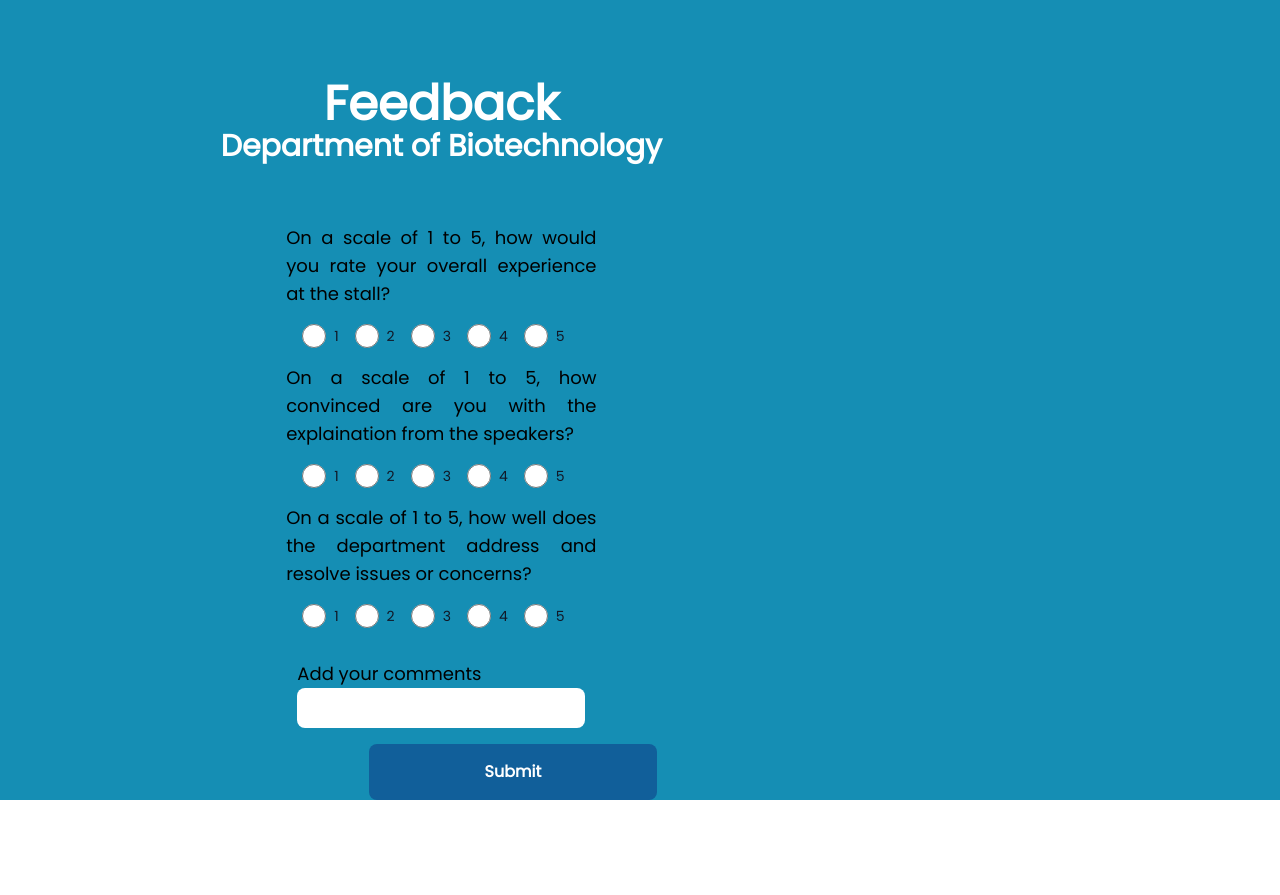
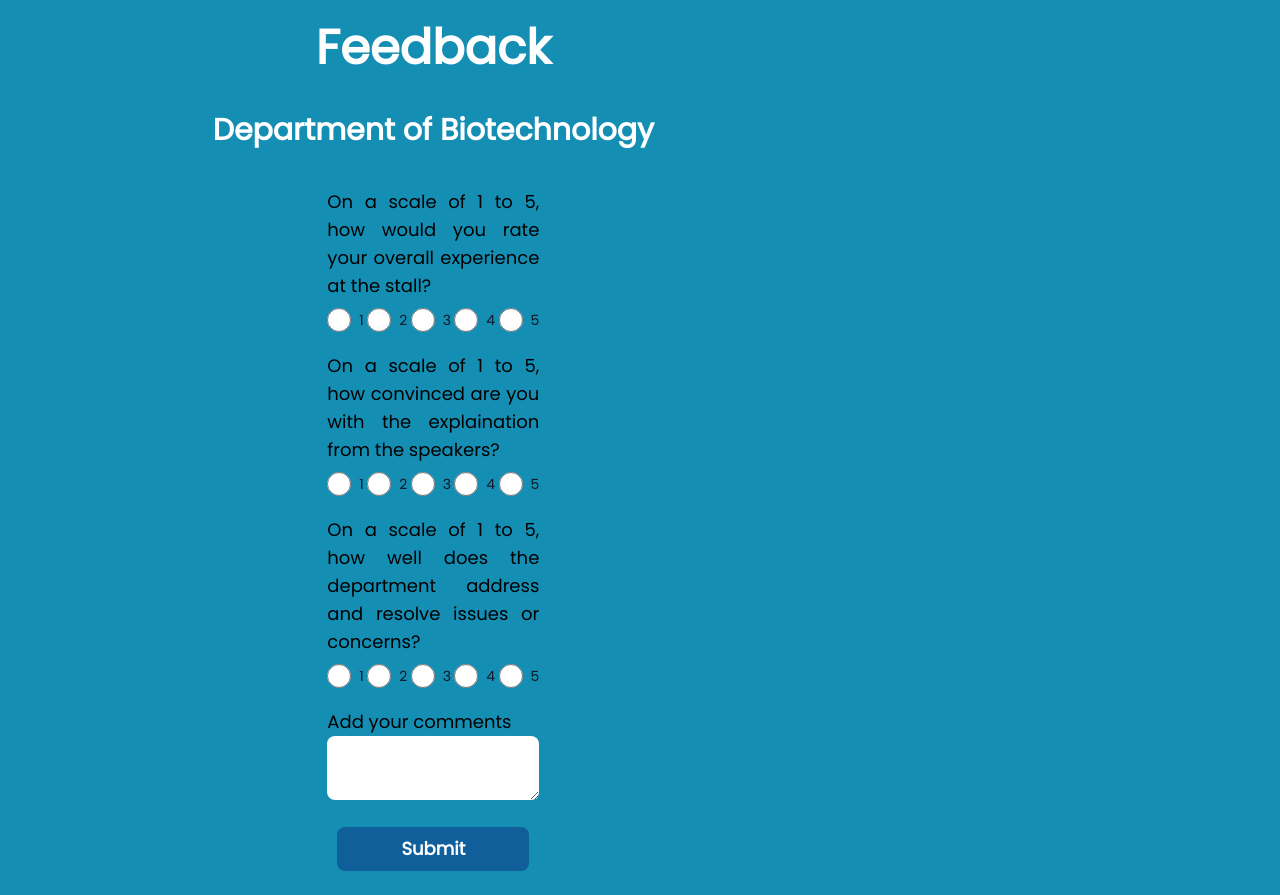
Before and after one commit to gdsc-jssstu/OpenDay, a React (Vite) app: page /feedback/biotech in a window 1280 px wide. Before the commit the page ends 800 px from the top, so only its background shows below. Built offline with nearby package versions, Linux system fonts and the light colour scheme.

Commit message:
fixed feedback ui

```diff
--- a/src/pages/Feedback.jsx
+++ b/src/pages/Feedback.jsx
@@ -122,41 +122,25 @@ const Feedback = () => {
   //   setDep(e.target.value);
   // }
   return (
-    <div className="flex items-stretch bg-[#158EB4] min-h-screen">
-      <div className="flex flex-col items-center">
-        <div className="mb-4">
-          <p className="text-center mt-20 p-0 h-8 text-5xl font-extrabold text-white">
+    <div className="flex bg-[#158EB4] min-h-screen py-6">
+      <div className="flex flex-col items-center gap-y-10">
+        <p className="text-center  text-5xl font-extrabold text-white">
           Feedback
         </p>
-        </div>
-        {/* <div className="mt-4 p-4 w-72">
-          <select
-            onChange={handleClick}
-            className="w-full p-2.5 text-gray-500 bg-white border rounded-md shadow-sm outline-none appearance-none focus:border-indigo-600"
-          >
-            {department.map((dept, i) => (
-              <option value={dept} key={i}>
-                {dept}
-              </option>
-            ))}
-          </select>
-        </div> */}
-        <div className="mb-16">
-          <p className="text-center p-0 h-8 text-3xl font-extrabold text-white">
+        <p className="text-center text-3xl font-extrabold text-white">
           {department.name}
         </p>
-        </div>
+
         <form
-          className="px-8 flex flex-col justify-center text-justify"
+          className="flex flex-col items-center gap-y-5 px-6"
           onSubmit={handleSubmit}
         >
-          <div className="flex flex-col justify-center">
           {questions.map((question, i) => (
-              <div className="grid place-content-center" key={i}>
-                <p className="text-justify text-lg">{question}</p>
-                <div className="flex justify-between p-4">
+            <div className="w-full" key={i}>
+              <p className="text-justify text-lg mb-2">{question}</p>
+              <div className="flex justify-between ">
                 {radioOptions.map((option) => (
-                    <div className="flex items-center mr-4" key={option}>
+                  <div className="flex items-center gap-x-2  " key={option}>
                     <input
                       id="red-radio"
                       type="radio"
@@ -168,102 +152,31 @@ const Feedback = () => {
                     />
                     <label
                       htmlFor="red-radio"
-                        className="ml-2 text-sm font-medium text-gray-900 dark:text-gray-300"
+                      className=" text-sm font-medium text-gray-900 dark:text-gray-300"
                     >
                       {option}
                     </label>
                   </div>
                 ))}
-                  {/*<div className="flex items-center mr-4">
-                                <input id="red-radio" type="radio" value={1} onChange={(e)=>{ratings[i] = e.target.value; console.log(ratings[i])}} name={`colored-radio${i}`} className="w-5 h-5 text-red-600 bg-gray-100 border-gray-300 focus:ring-red-500 dark:focus:ring-red-600 dark:ring-offset-gray-800 focus:ring-2 dark:bg-gray-700 dark:border-gray-600"/>
-                                <label htmlFor="red-radio" className="ml-2 text-sm font-medium text-gray-900 dark:text-gray-300">1</label>
-                            </div>
-                            <div className="flex items-center mr-4">
-                                <input id="green-radio" type="radio" value={2} onChange={handlechange} name={`colored-radio${i}`}className="w-5 h-5 text-green-600 bg-gray-100 border-gray-300 focus:ring-green-500 dark:focus:ring-green-600 dark:ring-offset-gray-800 focus:ring-2 dark:bg-gray-700 dark:border-gray-600"/>
-                                <label htmlFor="green-radio" className="ml-2 text-sm font-medium text-gray-900 dark:text-gray-300">2</label>
-                            </div>
-                            <div className="flex items-center mr-4">
-                                <input checked id="purple-radio" type="radio" value={3} onChange={handlechange} name={`colored-radio${i}`}className="w-5 h-5 text-purple-600 bg-gray-100 border-gray-300 focus:ring-purple-500 dark:focus:ring-purple-600 dark:ring-offset-gray-800 focus:ring-2 dark:bg-gray-700 dark:border-gray-600"/>
-                                <label htmlFor="purple-radio" className="ml-2 text-sm font-medium text-gray-900 dark:text-gray-300">3</label>
-                            </div>
-                            <div className="flex items-center mr-4">
-                                <input id="teal-radio" type="radio" value={4} onChange={handlechange} name={`colored-radio${i}`}className="w-5 h-5 text-teal-600 bg-gray-100 border-gray-300 focus:ring-teal-500 dark:focus:ring-teal-600 dark:ring-offset-gray-800 focus:ring-2 dark:bg-gray-700 dark:border-gray-600"/>
-                                <label htmlFor="teal-radio" className="ml-2 text-sm font-medium text-gray-900 dark:text-gray-300">4</label>
-                            </div>
-                            <div className="flex items-center mr-4">
-                                <input id="yellow-radio" type="radio" value={5} onChange={handlechange} name={`colored-radio${i}`}className="w-5 h-5 text-yellow-400 bg-gray-100 border-gray-300 focus:ring-yellow-500 dark:focus:ring-yellow-600 dark:ring-offset-gray-800 focus:ring-2 dark:bg-gray-700 dark:border-gray-600"/>
-                                <label htmlFor="yellow-radio" className="ml-2 text-sm font-medium text-gray-900 dark:text-gray-300">5</label>
-                            </div>*/}
               </div>
             </div>
           ))}
-            <div className="grid place-content-center">
-              <label htmlFor="feedback" className="text-left text-lg mt-4">
+          <div className="">
+            <label htmlFor="comments" className="text-left text-lg">
               Add your comments
             </label>
-              <input
+            <textarea
               type="text"
+              name="comments"
               value={text}
               onChange={(e) => setText(e.target.value)}
               id="feedback"
-                className="w-72 p-2 rounded-lg border-none"
+              className="w-full p-2 rounded-lg border-none outline-none"
             />
           </div>
-
-            {/*<div className="grid">
-                        <label htmlFor='1'>On a scale of 1 to 5, how would you rate your overall experience at the stall?</label>
-                        <div className="flex justify-between p-4">
-                            <div className="flex items-center mr-4">
-                                <input id="red-radio" type="radio" value="" name="colored-radio" className="w-5 h-5 text-red-600 bg-gray-100 border-gray-300 focus:ring-red-500 dark:focus:ring-red-600 dark:ring-offset-gray-800 focus:ring-2 dark:bg-gray-700 dark:border-gray-600"/>
-                                <label htmlFor="red-radio" className="ml-2 text-sm font-medium text-gray-900 dark:text-gray-300">1</label>
-                            </div>
-                            <div className="flex items-center mr-4">
-                                <input id="green-radio" type="radio" value="" name="colored-radio" className="w-5 h-5 text-green-600 bg-gray-100 border-gray-300 focus:ring-green-500 dark:focus:ring-green-600 dark:ring-offset-gray-800 focus:ring-2 dark:bg-gray-700 dark:border-gray-600"/>
-                                <label htmlFor="green-radio" className="ml-2 text-sm font-medium text-gray-900 dark:text-gray-300">2</label>
-                            </div>
-                            <div className="flex items-center mr-4">
-                                <input checked id="purple-radio" type="radio" value="" name="colored-radio" className="w-5 h-5 text-purple-600 bg-gray-100 border-gray-300 focus:ring-purple-500 dark:focus:ring-purple-600 dark:ring-offset-gray-800 focus:ring-2 dark:bg-gray-700 dark:border-gray-600"/>
-                                <label htmlFor="purple-radio" className="ml-2 text-sm font-medium text-gray-900 dark:text-gray-300">3</label>
-                            </div>
-                            <div className="flex items-center mr-4">
-                                <input id="teal-radio" type="radio" value="" name="colored-radio" className="w-5 h-5 text-teal-600 bg-gray-100 border-gray-300 focus:ring-teal-500 dark:focus:ring-teal-600 dark:ring-offset-gray-800 focus:ring-2 dark:bg-gray-700 dark:border-gray-600"/>
-                                <label htmlFor="teal-radio" className="ml-2 text-sm font-medium text-gray-900 dark:text-gray-300">4</label>
-                            </div>
-                            <div className="flex items-center mr-4">
-                                <input id="yellow-radio" type="radio" value="" name="colored-radio" className="w-5 h-5 text-yellow-400 bg-gray-100 border-gray-300 focus:ring-yellow-500 dark:focus:ring-yellow-600 dark:ring-offset-gray-800 focus:ring-2 dark:bg-gray-700 dark:border-gray-600"/>
-                                <label htmlFor="yellow-radio" className="ml-2 text-sm font-medium text-gray-900 dark:text-gray-300">5</label>
-                            </div>
-                        </div>
-                    </div>
-                    <div className="grid">
-                        <label htmlFor='1'>On a scale of 1 to 5, how would you rate your overall experience at the stall?</label>
-                        <div className="flex justify-between p-4">
-                            <div className="flex items-center mr-4">
-                                <input id="red-radio" type="radio" value="" name="colored-radio" className="w-5 h-5 text-red-600 bg-gray-100 border-gray-300 focus:ring-red-500 dark:focus:ring-red-600 dark:ring-offset-gray-800 focus:ring-2 dark:bg-gray-700 dark:border-gray-600"/>
-                                <label htmlFor="red-radio" className="ml-2 text-sm font-medium text-gray-900 dark:text-gray-300">1</label>
-                            </div>
-                            <div className="flex items-center mr-4">
-                                <input id="green-radio" type="radio" value="" name="colored-radio" className="w-5 h-5 text-green-600 bg-gray-100 border-gray-300 focus:ring-green-500 dark:focus:ring-green-600 dark:ring-offset-gray-800 focus:ring-2 dark:bg-gray-700 dark:border-gray-600"/>
-                                <label htmlFor="green-radio" className="ml-2 text-sm font-medium text-gray-900 dark:text-gray-300">2</label>
-                            </div>
-                            <div className="flex items-center mr-4">
-                                <input checked id="purple-radio" type="radio" value="" name="colored-radio" className="w-5 h-5 text-purple-600 bg-gray-100 border-gray-300 focus:ring-purple-500 dark:focus:ring-purple-600 dark:ring-offset-gray-800 focus:ring-2 dark:bg-gray-700 dark:border-gray-600"/>
-                                <label htmlFor="purple-radio" className="ml-2 text-sm font-medium text-gray-900 dark:text-gray-300">3</label>
-                            </div>
-                            <div className="flex items-center mr-4">
-                                <input id="teal-radio" type="radio" value="" name="colored-radio" className="w-5 h-5 text-teal-600 bg-gray-100 border-gray-300 focus:ring-teal-500 dark:focus:ring-teal-600 dark:ring-offset-gray-800 focus:ring-2 dark:bg-gray-700 dark:border-gray-600"/>
-                                <label htmlFor="teal-radio" className="ml-2 text-sm font-medium text-gray-900 dark:text-gray-300">4</label>
-                            </div>
-                            <div className="flex items-center mr-4">
-                                <input id="yellow-radio" type="radio" value="" name="colored-radio" className="w-5 h-5 text-yellow-400 bg-gray-100 border-gray-300 focus:ring-yellow-500 dark:focus:ring-yellow-600 dark:ring-offset-gray-800 focus:ring-2 dark:bg-gray-700 dark:border-gray-600"/>
-                                <label htmlFor="yellow-radio" className="ml-2 text-sm font-medium text-gray-900 dark:text-gray-300">5</label>
-                            </div>
-                        </div>
-                </div>*/}
-            <button className="relative left-7 text-center mt-4 p-4 bg-[#115f9a] rounded-lg w-72 font-bold text-white">
+          <button className=" w-48 text-center p-2 text-lg bg-[#115f9a] rounded-lg  font-bold text-white">
             Submit
           </button>
-          </div>
         </form>
       </div>
     </div>
```
Lines whose indentation alone changed are shown as unchanged.
